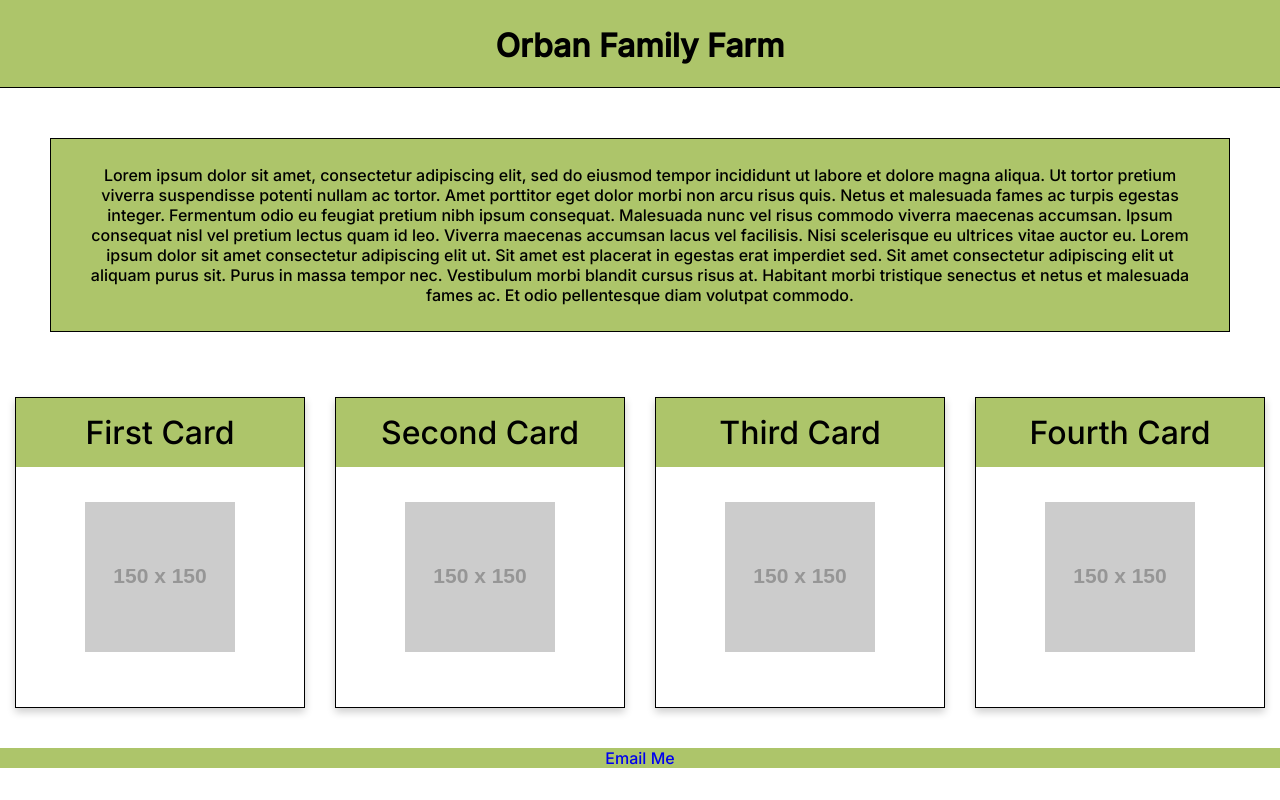
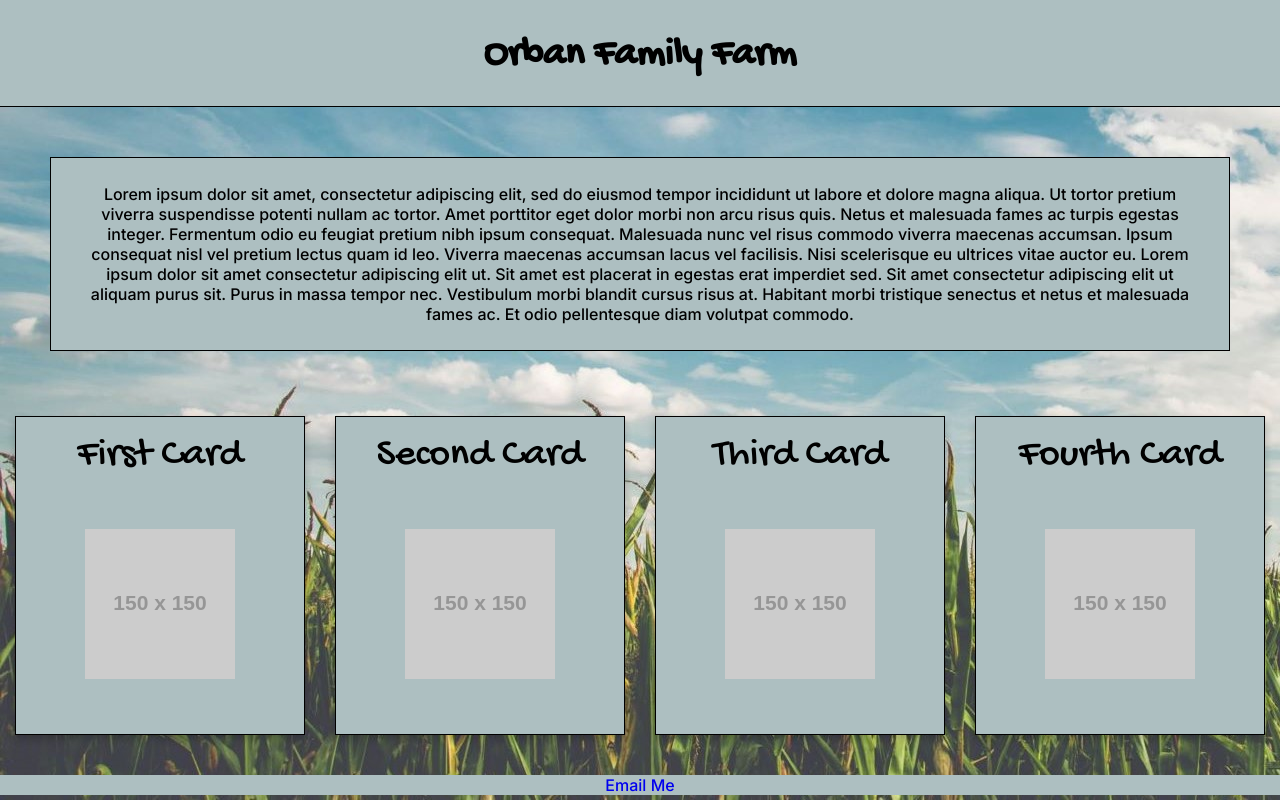
Before and after one commit to borban/orbanfamilyfarm, a React (Create React App) app in the folder orban-family-farm/: page / in a window 1280 px wide. Built offline with nearby package versions, Linux system fonts and the light colour scheme; no server answers.

Commit message:
Messing with colors and backgrounds

```diff
--- a/orban-family-farm/public/index.html
+++ b/orban-family-farm/public/index.html
@@ -8,7 +8,8 @@
   <meta name="description" content="Orban Family Farm" />
   <link rel="preconnect" href="https://fonts.googleapis.com">
   <link rel="preconnect" href="https://fonts.gstatic.com" crossorigin>
-  <link href="https://fonts.googleapis.com/css2?family=Inter:wght@300;500&display=swap" rel="stylesheet">
+  <link href="https://fonts.googleapis.com/css2?family=Gochi+Hand&family=Inter:wght@300;500&display=swap"
+    rel="stylesheet">
   <!-- <link rel="apple-touch-icon" href="%PUBLIC_URL%/logo192.png" /> -->
   <!--
       manifest.json provides metadata used when your web app is installed on a
--- a/orban-family-farm/src/App.css
+++ b/orban-family-farm/src/App.css
@@ -1,5 +1,17 @@
 .App-link {
   color: #333D46;
+}
+
+html {
+  background-image: url("./images/field.jpg");
+  background-repeat: no-repeat;
+  background-attachment: fixed;
+  background-size: cover;
+}
+
+h1 {
+  font-family: 'Gochi Hand', cursive;
+  font-size: 40px;
 }
 
 .container {
@@ -8,14 +20,14 @@
 
 .title {
   padding-top: 5px;
-  background-color: #adc56a;
+  background-color: #ADBFC1;
   text-align: center;
   border-bottom: black solid 1px;
 }
 
 .banner {
   margin: 50px;
-  background-color: #adc56a;
+  background-color: #ADBFC1;
   border: black solid 1px;
 }
 
@@ -40,6 +52,7 @@
   transition: 0.3s;
   margin: 15px;
   border: black solid 1px;
+  background-color: #ADBFC1;
 }
 
 .card-title {
@@ -47,7 +60,9 @@
   font-size: 2em;
   font-weight: 400px;
   padding: 15px;
-  background-color: #adc56a;
+  background-color: #ADBFC1;
+  font-family: 'Gochi Hand', cursive;
+  font-size: 40px;
 }
 
 .card-content {
@@ -58,7 +73,7 @@
 
 .footer {
   margin-top: 25px;
-  background-color: #adc56a;
+  background-color: #ADBFC1;
   text-align: center;
 }
 
```
Also changed, not shown: orban-family-farm/src/images/field.jpg (added), orban-family-farm/src/images/wood.jpg (added).
